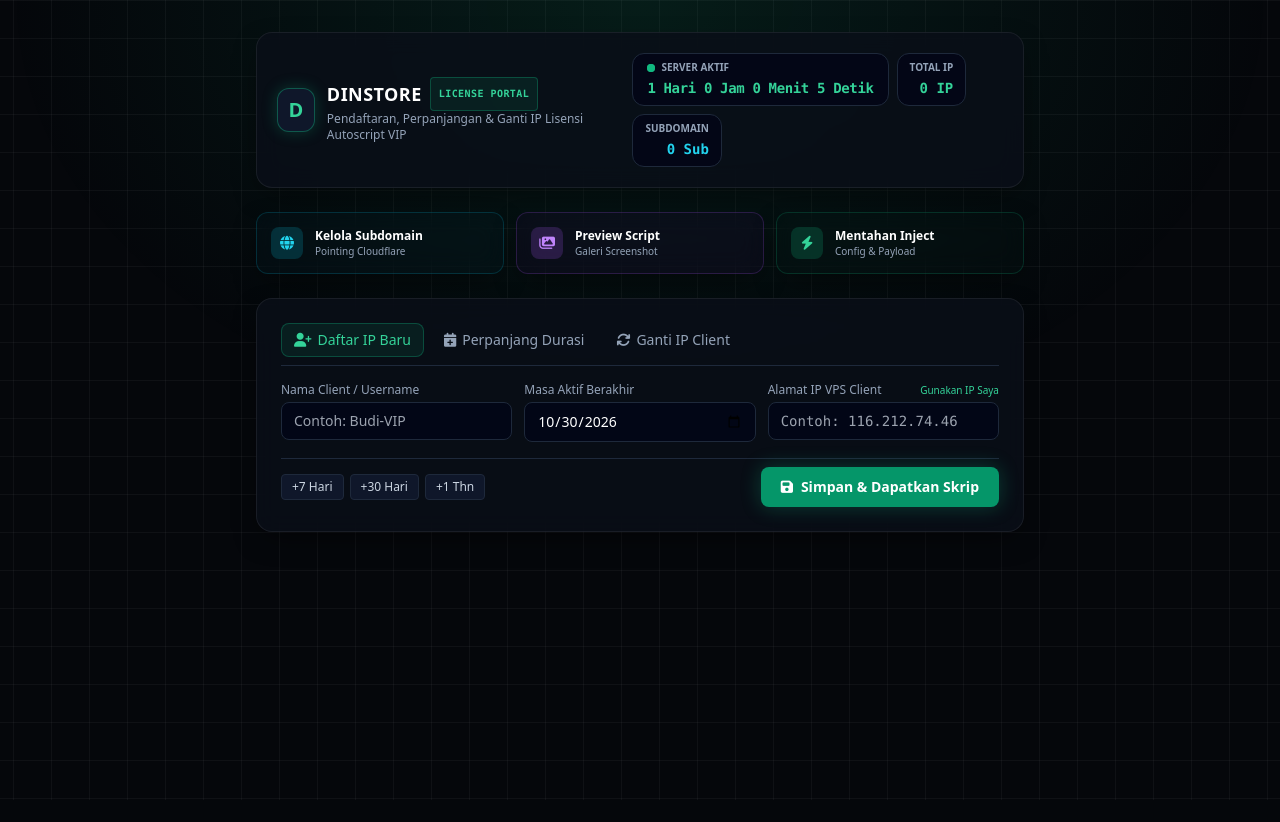
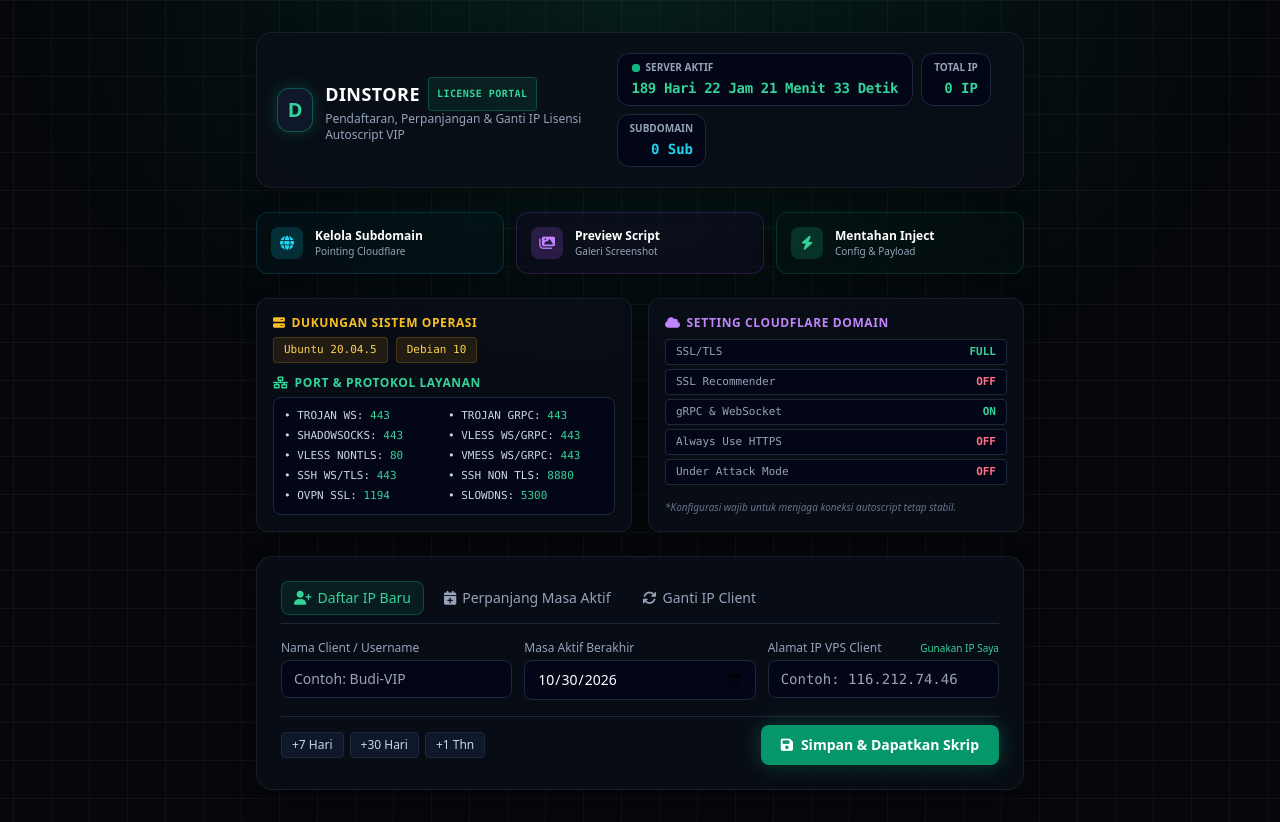
Before and after one commit to DINSTORE99/izinip, a website: page public/index.html in a window 1280 px wide. Before the commit the page ends 800 px from the top, so only its background shows below. Drawn offline with nearby package versions, Linux system fonts and the light colour scheme; no server answers.

Commit message:
Enhance server status and specifications in index.html
Updated live server uptime display and added OS & service port specifications.

```diff
--- a/public/index.html
+++ b/public/index.html
@@ -97,7 +97,7 @@
                         Server Aktif
                     </span>
                     <span id="liveServerUptime" class="text-xs sm:text-sm font-mono font-bold text-emerald-400 tracking-tight">
-                        0 Hari 0 Jam 0 Menit 0 Detik
+                        Memuat status...
                     </span>
                 </div>
 
@@ -148,6 +148,68 @@
             </a>
         </div>
 
+        <!-- Spesifikasi OS & Port -->
+        <div class="grid grid-cols-1 md:grid-cols-2 gap-4">
+
+            <!-- Kolom Kiri: OS & Port -->
+            <div class="glass-panel p-4 rounded-xl space-y-3 text-xs">
+                <div>
+                    <h3 class="font-bold text-amber-400 uppercase tracking-wider flex items-center gap-1.5 mb-1.5">
+                        <i class="fa-solid fa-server"></i> Dukungan Sistem Operasi
+                    </h3>
+                    <div class="flex gap-2">
+                        <span class="px-2.5 py-1 bg-amber-500/10 border border-amber-500/20 text-amber-300 rounded font-mono text-[11px]">Ubuntu 20.04.5</span>
+                        <span class="px-2.5 py-1 bg-amber-500/10 border border-amber-500/20 text-amber-300 rounded font-mono text-[11px]">Debian 10</span>
+                    </div>
+                </div>
+
+                <div>
+                    <h3 class="font-bold text-emerald-400 uppercase tracking-wider flex items-center gap-1.5 mb-1.5">
+                        <i class="fa-solid fa-network-wired"></i> Port & Protokol Layanan
+                    </h3>
+                    <div class="grid grid-cols-2 gap-x-2 gap-y-1 text-[11px] font-mono text-slate-300 bg-slate-950/90 p-2.5 rounded-lg border border-slate-800">
+                        <div>• TROJAN WS: <span class="text-emerald-400">443</span></div>
+                        <div>• TROJAN GRPC: <span class="text-emerald-400">443</span></div>
+                        <div>• SHADOWSOCKS: <span class="text-emerald-400">443</span></div>
+                        <div>• VLESS WS/GRPC: <span class="text-emerald-400">443</span></div>
+                        <div>• VLESS NONTLS: <span class="text-emerald-400">80</span></div>
+                        <div>• VMESS WS/GRPC: <span class="text-emerald-400">443</span></div>
+                        <div>• SSH WS/TLS: <span class="text-emerald-400">443</span></div>
+                        <div>• SSH NON TLS: <span class="text-emerald-400">8880</span></div>
+                        <div>• OVPN SSL: <span class="text-emerald-400">1194</span></div>
+                        <div>• SLOWDNS: <span class="text-emerald-400">5300</span></div>
+                    </div>
+                </div>
+            </div>
+
+            <!-- Kolom Kanan: Setting Cloudflare -->
+            <div class="glass-panel p-4 rounded-xl flex flex-col justify-between text-xs">
+                <div>
+                    <h3 class="font-bold text-purple-400 uppercase tracking-wider flex items-center gap-1.5 mb-2">
+                        <i class="fa-solid fa-cloud"></i> Setting Cloudflare Domain
+                    </h3>
+                    <div class="space-y-1 text-[11px] font-mono">
+                        <div class="flex justify-between bg-slate-950/80 px-2.5 py-1 rounded border border-slate-800">
+                            <span class="text-slate-400">SSL/TLS</span><span class="text-emerald-400 font-bold">FULL</span>
+                        </div>
+                        <div class="flex justify-between bg-slate-950/80 px-2.5 py-1 rounded border border-slate-800">
+                            <span class="text-slate-400">SSL Recommender</span><span class="text-rose-400 font-bold">OFF</span>
+                        </div>
+                        <div class="flex justify-between bg-slate-950/80 px-2.5 py-1 rounded border border-slate-800">
+                            <span class="text-slate-400">gRPC & WebSocket</span><span class="text-emerald-400 font-bold">ON</span>
+                        </div>
+                        <div class="flex justify-between bg-slate-950/80 px-2.5 py-1 rounded border border-slate-800">
+                            <span class="text-slate-400">Always Use HTTPS</span><span class="text-rose-400 font-bold">OFF</span>
+                        </div>
+                        <div class="flex justify-between bg-slate-950/80 px-2.5 py-1 rounded border border-slate-800">
+                            <span class="text-slate-400">Under Attack Mode</span><span class="text-rose-400 font-bold">OFF</span>
+                        </div>
+                    </div>
+                </div>
+                <p class="text-[10px] text-slate-500 mt-2 italic">*Konfigurasi wajib untuk menjaga koneksi autoscript tetap stabil.</p>
+            </div>
+        </div>
+
         <!-- Tab Pemilih: Daftar Baru vs Perpanjang IP vs Ganti IP -->
         <div class="glass-panel p-6 rounded-2xl space-y-4">
             <div class="flex flex-wrap border-b border-cyber-border gap-2 text-xs sm:text-sm font-medium text-slate-400 pb-2">
@@ -155,7 +217,7 @@
                     <i class="fa-solid fa-user-plus"></i> Daftar IP Baru
                 </button>
                 <button onclick="switchActionTab('renew')" id="tabBtnRenew" class="px-3 py-1.5 rounded-lg hover:text-white hover:bg-slate-800 flex items-center gap-1.5 transition text-slate-400">
-                    <i class="fa-solid fa-calendar-plus"></i> Perpanjang Durasi
+                    <i class="fa-solid fa-calendar-plus"></i> Perpanjang Masa Aktif
                 </button>
                 <button onclick="switchActionTab('changeIp')" id="tabBtnChangeIp" class="px-3 py-1.5 rounded-lg hover:text-white hover:bg-slate-800 flex items-center gap-1.5 transition text-slate-400">
                     <i class="fa-solid fa-arrows-rotate"></i> Ganti IP Client
@@ -246,7 +308,7 @@
             </form>
         </div>
 
-        <!-- Perintah Instalasi -->
+        <!-- Perintah Instalasi: HANYA MUNCUL JIKA PROSES BERHASIL -->
         <div id="commandCard" class="hidden glass-panel border border-emerald-500/50 bg-emerald-950/30 p-5 rounded-2xl space-y-3 shadow-2xl">
             <div class="flex items-center justify-between">
                 <span id="commandStatusTitle" class="text-xs font-bold text-emerald-400 uppercase tracking-wider flex items-center gap-2">
@@ -272,18 +334,23 @@
         let rawContentCache = "";
 
         // ================= HITUNGAN LIVE SERVER AKTIF =================
-        // Anda bisa mengganti angka 1 di bawah ini sesuai jumlah hari awal yang diinginkan
-        const startDays = 1;
-        const pageLoadTimestamp = Date.now();
+        // Ganti tanggal di bawah ini sesuai tanggal/jam server mulai online
+        // Format: TAHUN-BULAN-TANGGAL T JAM:MENIT:DETIK
+        const serverStartDate = new Date("2026-03-25T00:00:00").getTime();
 
         function runLiveUptime() {
-            // Hitung selisih detik sejak halaman dibuka + nilai awal startDays
-            const elapsedSeconds = Math.floor((Date.now() - pageLoadTimestamp) / 1000);
-            const totalSeconds = (startDays * 86400) + elapsedSeconds;
+            const now = new Date().getTime();
+            let totalSeconds = Math.floor((now - serverStartDate) / 1000);
+
+            if (totalSeconds < 0) totalSeconds = 0;
 
             const days = Math.floor(totalSeconds / 86400);
-            const hours = Math.floor((totalSeconds % 86400) / 3600);
-            const minutes = Math.floor((totalSeconds % 3600) / 60);
+            totalSeconds %= 86400;
+
+            const hours = Math.floor(totalSeconds / 3600);
+            totalSeconds %= 3600;
+
+            const minutes = Math.floor(totalSeconds / 60);
             const seconds = totalSeconds % 60;
 
             document.getElementById("liveServerUptime").innerText =
@@ -295,7 +362,6 @@
             setExp(30, 'renewExpDate');
             fetchStats();
 
-            // Jalankan perhitungan live server tiap 1 detik
             runLiveUptime();
             setInterval(runLiveUptime, 1000);
         });
@@ -506,6 +572,7 @@
                     if (parts[2] === oldIp) {
                         foundIndex = i;
                         existingName = parts[0];
+                        existingExp = parts[1];
                         break;
                     }
                 }
```
